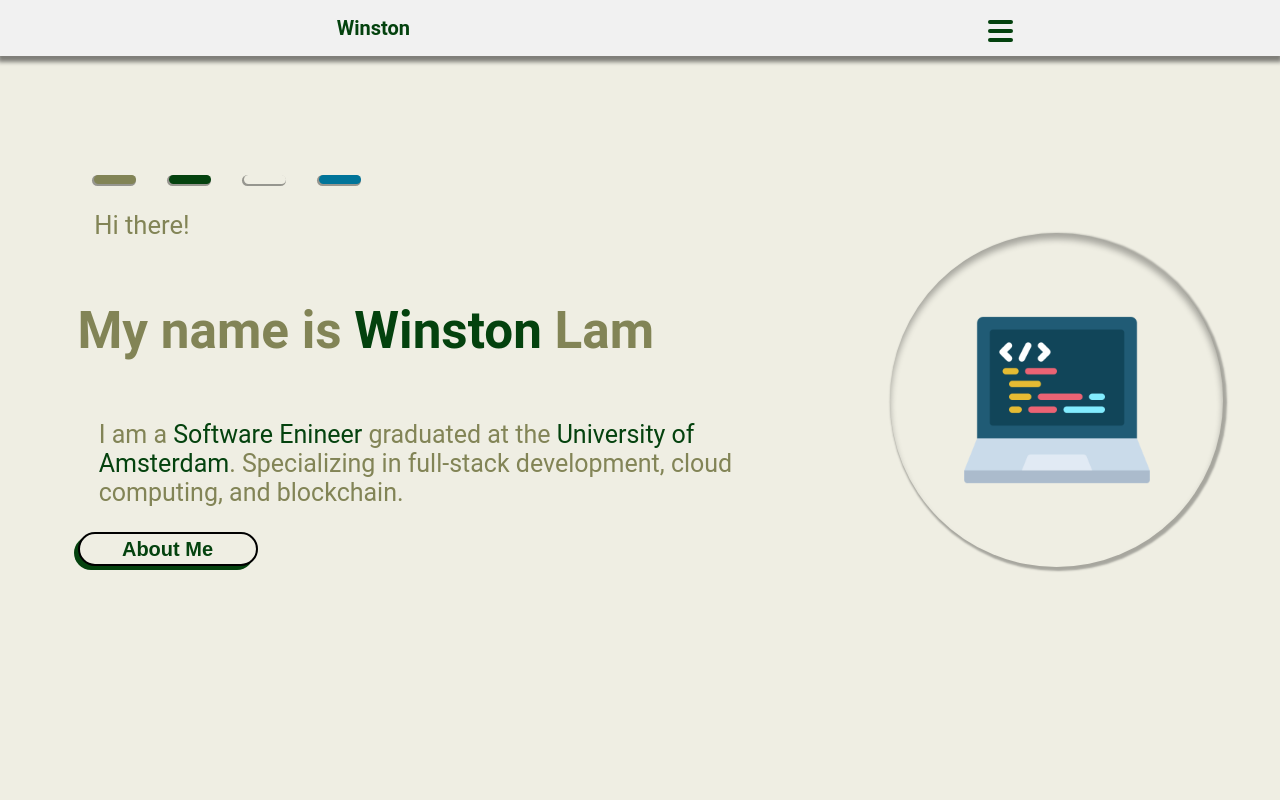
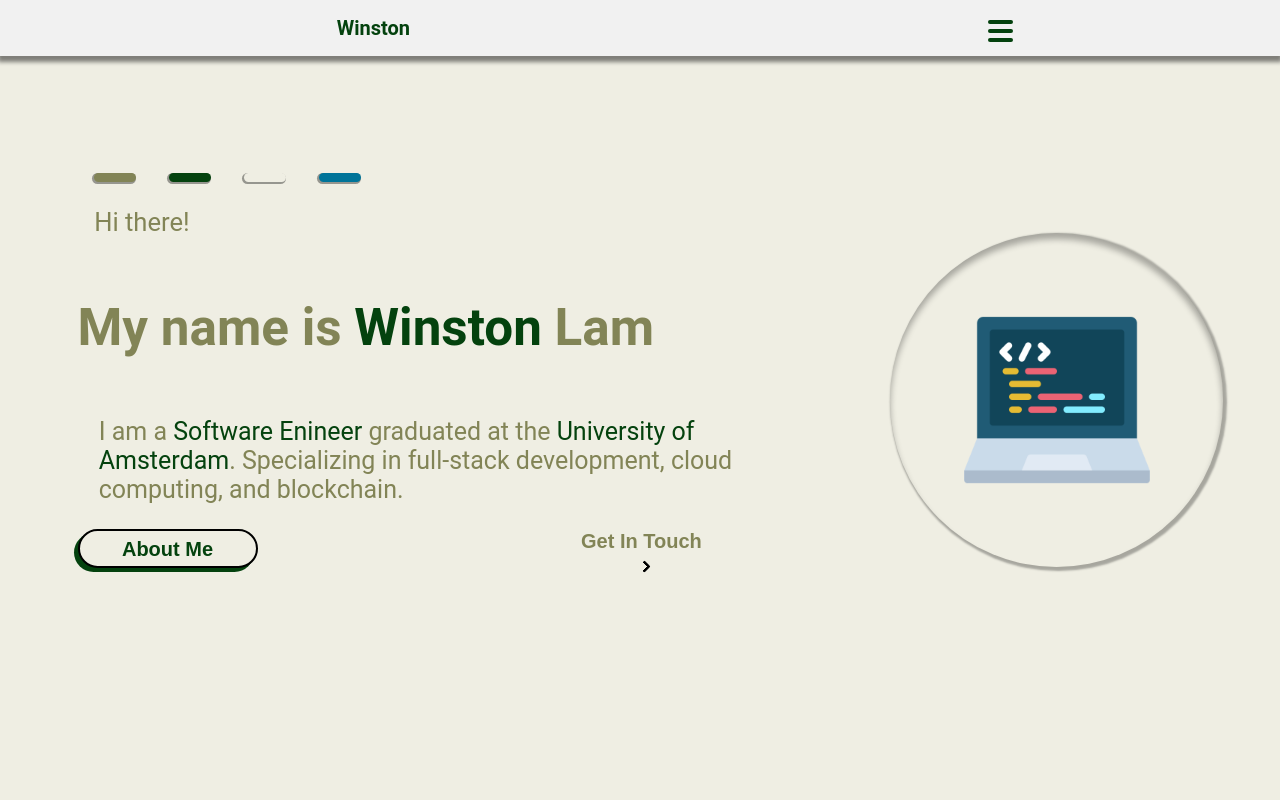
Before and after one commit to WinstonLam/portfolio-site, a React (Create React App) app in the folder my-app/: page / in a window 1280 px wide. Shown: the top 800 px of the page. Built offline with nearby package versions, Linux system fonts and the light colour scheme.

Commit message:
working on home page

```diff
--- a/my-app/src/App.tsx
+++ b/my-app/src/App.tsx
@@ -16,8 +16,8 @@ function App() {
         <Element className="hero">
           <Hero />
         </Element>
-        {/* div with height of 500px */}
-        <div style={{ height: '500px' }}></div>
+
+
       </div>
     </div>
   );
--- a/my-app/src/components/Home.tsx
+++ b/my-app/src/components/Home.tsx
@@ -36,10 +36,16 @@ const Hero = () => {
                                     Specializing in full-stack development, cloud computing, and blockchain.
                                 </p>
                             </div>
-                            <div>
-                                <Link to="hero" smooth={true} duration={1000}>
-                                    <button className="button">About Me</button>
+                            <div className="buttons">
+                                <Link className="button-wrapper" to="hero" smooth={true} duration={1000}>
+                                    <button className="about-button">About Me</button>
                                 </Link>
+
+                                <button className="intouch-button">
+                                    Get In Touch <i className="arrow" />
+                                </button>
+
+
 
                             </div>
 
--- a/my-app/src/styles/Hero.css
+++ b/my-app/src/styles/Hero.css
@@ -72,7 +72,7 @@
 }
 
 .hero-circle {
-    margin-left: 20%;
+    margin: -10% 0 0 20%;
     z-index: 0;
     width: 80%;
     border-radius: 50%;
--- a/my-app/src/styles/Home.css
+++ b/my-app/src/styles/Home.css
@@ -149,9 +149,14 @@
     padding: 0;
     z-index: 0;
   }
+  .home-box1-desc .buttons{
+    display: flex;
+    width: 100%;
+    justify-content: space-between;
+  }
 
-  .home-box1-desc .button {
-    width: 35%;
+  .home-box1-desc .about-button {
+    width: 100%;
     min-width: 80px;
     max-width: 180px;
     height: 80%;
@@ -174,6 +179,38 @@
     align-items: center;  /* Vertically align text */
     justify-content: center; /* Horizontally align text */
     transition: all 0.05s ease-in-out;
+}
+
+.home-box1-desc .intouch-button{
+    margin-right: 10%;
+    min-width: 80px;
+    max-width: 180px;
+    height: 80%;
+    position: relative;
+    background-color: transparent;
+    border: none;
+    cursor: pointer;
+    font-weight: 600;
+    font-size: clamp(8px, 2vw, 20px);
+    color: var(--third-color);
+    text-decoration: none;
+    transition: all 0.05s ease-in-out;
+}
+
+.home-box1-desc .intouch-button .arrow {
+    border: solid black;
+    margin: 0 0 0 5%;
+    border-width: 0 3px 3px 0;
+    border-radius: 2px;
+    display: inline-block;
+    padding: 3px;
+    transform: rotate(-45deg);
+    -webkit-transform: rotate(-45deg);
+  }
+
+.home-box1-desc .button-wrapper{
+    display: flex;
+    width: 26%;
 }
 
 .home-box1-desc .button:hover {
```
